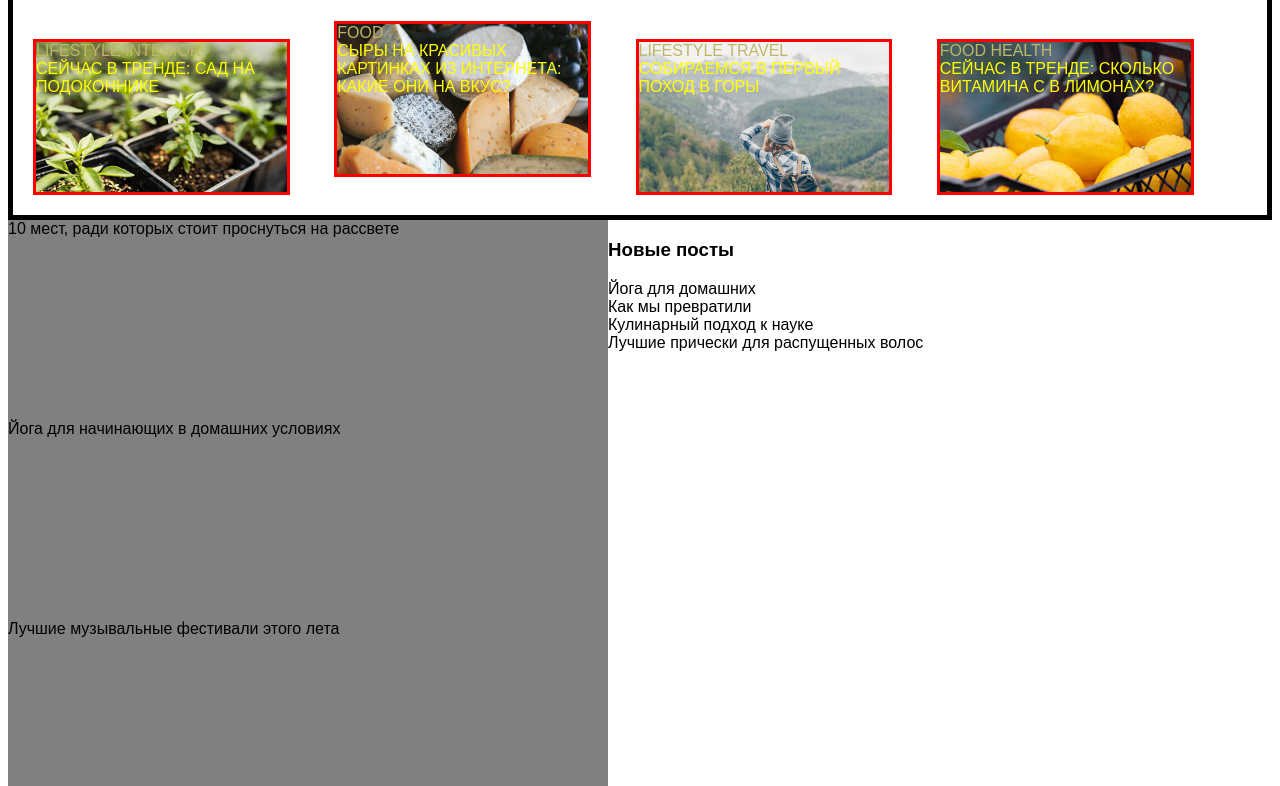
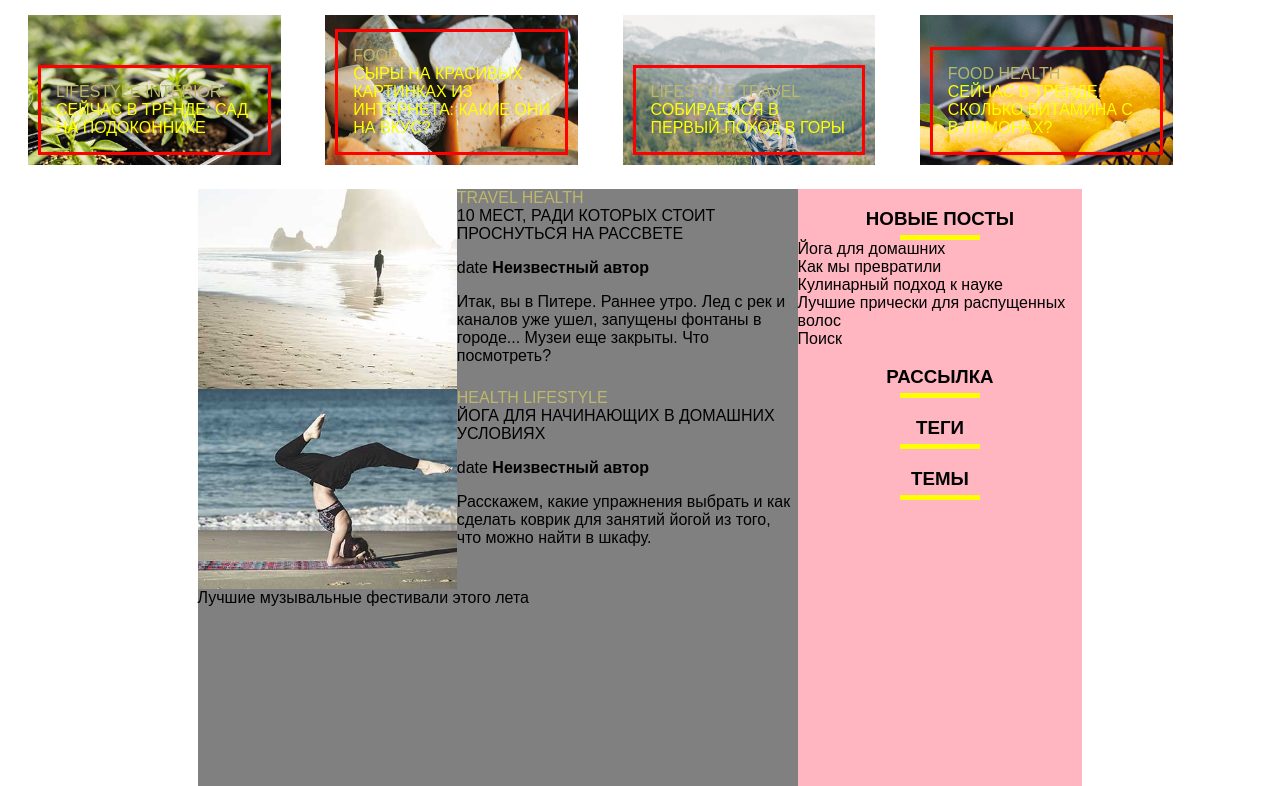
Before and after one commit to JaneKhris/html_diploma_work, a plain HTML site: page index.html in a window 1280 px wide. Shown: the part 171-957 px from the top of the page. Drawn offline with Linux system fonts and the light colour scheme.

Commit message:
20/10 dell

```diff
--- a/css/style.css
+++ b/css/style.css
@@ -1,20 +1,39 @@
 body {
     font-family: sans-serif;
+    position: relative;
 }
 
 h1 {
     text-align: center;
-
 }
 
-/* h3 {
-    display: block;
-} */
+h2 {
+    text-align: center;
+    text-transform: uppercase;
+    margin-bottom: 0;
+}
+
+h3 {
+    text-align: center;
+    text-transform: uppercase;
+    margin-bottom: 0;
+}
 
 a {
     text-transform: uppercase;
+    color: inherit;
+    text-decoration: none;
 }
 
+aside {
+    margin: 0 auto;
+    background-color: lightpink;
+}
+
+footer {
+    background-color: bisque;
+
+}
 .navigation {
     width: 400px;
     margin-left: auto;
@@ -31,19 +50,16 @@ a {
 
 }
 
-.trends {
-    /* width: 1000px; */
-    border: 5px solid black;
-    /* border-style: solid;
-    border-color: black; */
-    /* display: flex; */
+.line {
+    border-bottom: 5px solid yellow;
+    width: 80px;
+    height: 5px;
+    margin: 0 auto;
+
 
 }
-.trends-container {
-    display: flex;
 
-}
-.trend-article {
+.trends__item {
     /* display: block; */
     width: 20%;
     height: 150px;
@@ -52,9 +68,30 @@ a {
     display: inline-block;
     margin: 20px;
     background-size: cover;
-    border: 3px solid red ;
+    /* padding-left: 2%;
+    padding-right: 2%;
+    padding-bottom: 2%; */
+    box-sizing: border-box;
+    position: relative;
+
+
+
 
 }
+
+.trends__item__frame {
+    border: 3px solid red ;
+    position: absolute;
+    bottom: 10px;
+    right: 10px;
+    left: 10px;
+    padding: 15px;
+
+
+
+
+}
+
 
 .tag {
     color: darkkhaki;
@@ -65,13 +102,26 @@ a {
 }
 
 
-.content {
+.main__content {
     display: flex;
+    margin: 0 auto;
+    width: 70%;
+    background-color: lightgoldenrodyellow;
 }
-.main-article {
+
+.articles__item {
     width: 600px;
     height: 200px;
     background: grey;
+    display: flex;
+}
+
+.autor {
+    font-weight: 700;
+}
+
+.products {
+    position: relative;
 }
 
 .products-container {
--- a/index.html
+++ b/index.html
@@ -9,23 +9,26 @@
         <header class="header">
             <img class="logo" src="">
             <section class="navigation">
-                <a>Главная</a>
-                <a>Посты</a>
-                <a>Статьи</a>
-                <a>Теги</a>
-                <a>Темы</a>
-                <a>Контакты</a>
+                <a class="navigation__item" href="#0">Главная</a>
+                <a class="navigation__item" href="#0">Посты</a>
+                <a class="navigation__item" href="#0">Статьи</a>
+                <a class="navigation__item" href="#0">Теги</a>
+                <a class="navigation__item" href="#0">Темы</a>
+                <a class="navigation__item" href="#0">Контакты</a>
             </section>
 
             <h1>Блог о творчестве, спорте, и образе жизни</h1>
         </header>
 
-        <main>
+
         <section class="trends">
-                <h3 class="trends-header">Сейчас в тренде</h3>
-                <!-- <section class="trends-container"> -->
-                    <article class="trend-article" style="background-image: url(../html_diploma_work/images/trend1.jpg);">
-                        <section class="trends-article-frame">
+
+            <div class="section-header">
+                <h2>Сейчас в тренде</h2>
+                <div class="line"></div>
+            </div>
+            <article class="trends__item" style="background-image: url(../html_diploma_work/images/trend1.jpg);">
+                <section class="trends__item__frame">
                     <section class="tags">
                         <a class="tag">Lifestyle</a>
                         <a class="tag">Interior</a>
@@ -33,16 +36,16 @@
                     <a class="trend-title">Сейчас в тренде: сад на подоконнике</a>
                 </section>
             </article>
-                    <article class="trend-article" style="background-image: url(../html_diploma_work/images/trend2.jpg);">
-                        <section class="trends-article-frame">
+            <article class="trends__item" style="background-image: url(../html_diploma_work/images/trend2.jpg);">
+                <section class="trends__item__frame">
                     <section class="tags">
                         <a class="tag">Food</a>
                     </section>
                     <a class="trend-title">Сыры на красивых картинках из интернета: какие они на вкус?</a>
                 </section>
             </article>
-                    <article class="trend-article" style="background-image: url(../html_diploma_work/images/trend3.jpg);">
-                        <section class="trends-article-frame">
+            <article class="trends__item" style="background-image: url(../html_diploma_work/images/trend3.jpg);">
+                <section class="trends__item__frame">
                     <section class="tags">
                         <a class="tag">Lifestyle</a>
                         <a class="tag">Travel</a>
@@ -50,8 +53,8 @@
                     <a class="trend-title">Собираемся в первый поход в горы</a>
                 </section>
             </article>
-                    <article class="trend-article" style="background-image: url(../html_diploma_work/images/trend4.jpg);">
-                        <section class="trends-article-frame">
+            <article class="trends__item" style="background-image: url(../html_diploma_work/images/trend4.jpg);">
+                <section class="trends__item__frame">
                     <section class="tags">
                         <a class="tag">Food</a>
                         <a class="tag">Health</a>
@@ -59,26 +62,83 @@
                     <a class="trend-title">Сейчас в тренде: сколько витамина С в лимонах?</a>
                 </section>
             </article>
-                <!-- </section> -->
         </section>
-            <section class="content">
-                <section class="articles-container">
-                    <article class="main-article">10 мест, ради которых стоит проснуться на рассвете</article>
-                    <article class="main-article">Йога для начинающих в домашних условиях</article>
-                    <article class="main-article">Лучшие музывальные фестивали этого лета</article>
-                    <article class="main-article">Наукоемкий подход к кулинарии</article>
-                    <article class="main-article">Делаем модные принты на подушках для интерьера</article>
+
+
+        <main class="main__content">
+            <section class="articles">
+                <article class="articles__item">
+                    <img class="article_img" src="images/last-post1.jpg" alt="last-post1">
+                    <div class="article__content">
+                        <section class="tags">
+                            <a class="tag">Travel</a>
+                            <a class="tag">Health</a>
+                        </section>
+                        <a class="article__title" href="#0">10 мест, ради которых стоит проснуться на рассвете</a>
+                        <p>date <span class="autor">Неизвестный автор</span></p>
+                        <p>Итак, вы в Питере. Раннее утро. Лед с рек и каналов уже ушел, запущены фонтаны в городе...
+                            Музеи еще закрыты. Что посмотреть?</p>
+                    </div>
+                </article>
+                <article class="articles__item">
+                    <img class="article_img" src="images/last-post2.jpg" alt="last-post2">
+                    <div class="article__content">
+                        <section class="tags">
+                            <a class="tag">Health</a>
+                            <a class="tag">Lifestyle</a>
+                        </section>
+                        <a class="article__title" href="#0">Йога для начинающих в домашних условиях</a>
+                        <p>date <span class="autor">Неизвестный автор</span></p>
+                        <p>Расскажем, какие упражнения выбрать и как сделать коврик для занятий йогой из того,
+                            что можно найти в шкафу.</p>
+                    </div>
+                </article>
+                <article class="articles__item">Лучшие музывальные фестивали этого лета</article>
+                <article class="articles__item">Наукоемкий подход к кулинарии</article>
+                <article class="articles__item">Делаем модные принты на подушках для интерьера</article>
             </section>
             <aside class="options">
+                <section class="new-posts">
+                    <div class="section-header">
                         <h3>Новые посты</h3>
-                    <div class="aside-section">Йога для домашних</div>
-                    <div class="aside-section">Как мы превратили</div>
-                    <div class="aside-section">Кулинарный подход к науке</div>
-                    <div class="aside-section">Лучшие прически для распущенных волос</div>
+                        <div class="line"></div>
+                    </div>
+                    <div class="new-posts__item">Йога для домашних</div>
+                    <div class="new-posts__item">Как мы превратили</div>
+                    <div class="new-posts__item">Кулинарный подход к науке</div>
+                    <div class="new-posts__item">Лучшие прически для распущенных волос</div>
+                </section>
+                <section class="search">
+                    Поиск
+                </section>
+
+                <section class="newsletter">
+                    <div class="section-header">
+                        <h3>Рассылка</h3>
+                        <div class="line"></div>
+                    </div>
+                </section>
+                <section class="tags">
+                    <div class="section-header">
+                        <h3>Теги</h3>
+                        <div class="line"></div>
+                    </div>
+                </section>
+                <section class="topics">
+                    <div class="section-header">
+                        <h3>Темы</h3>
+                        <div class="line"></div>
+                    </div>
+                </section>
             </aside>
-            </section>
+        </main>
+
+
         <section class="products">
-                <h3 class="products-header">Наши изделия</h3>
+            <div class="section-header">
+                <h3>Наши изделия</h3>
+                <div class="line"></div>
+            </div>
             <section class="products-container">
                 <article class="product">
                     <h4>Подушка на диван</h4></article>
@@ -88,13 +148,13 @@
                     <h4>Шестиугольная рамка</h4></article>
             </section>
         </section>
-        </main>
+
         <footer>
             <section class="contacts">
-                <p>a</p>
-                <p>b</p>
+                <a href="#0">a</a>
+                <a>b</a>
             </section>
-            <div class="company">copyright</div>
+            <a class="company">copyright</a>
         </footer>
 
 
```
Lines whose indentation alone changed are shown as unchanged.
